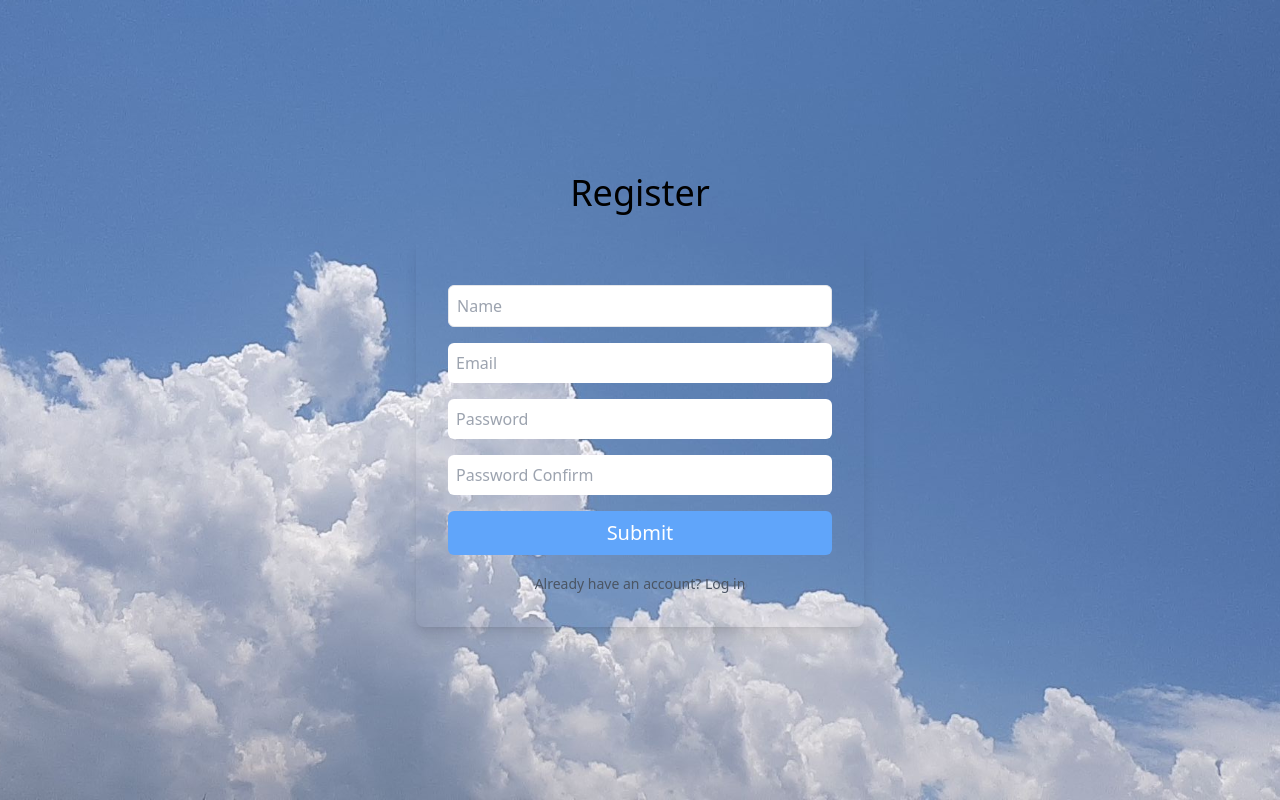
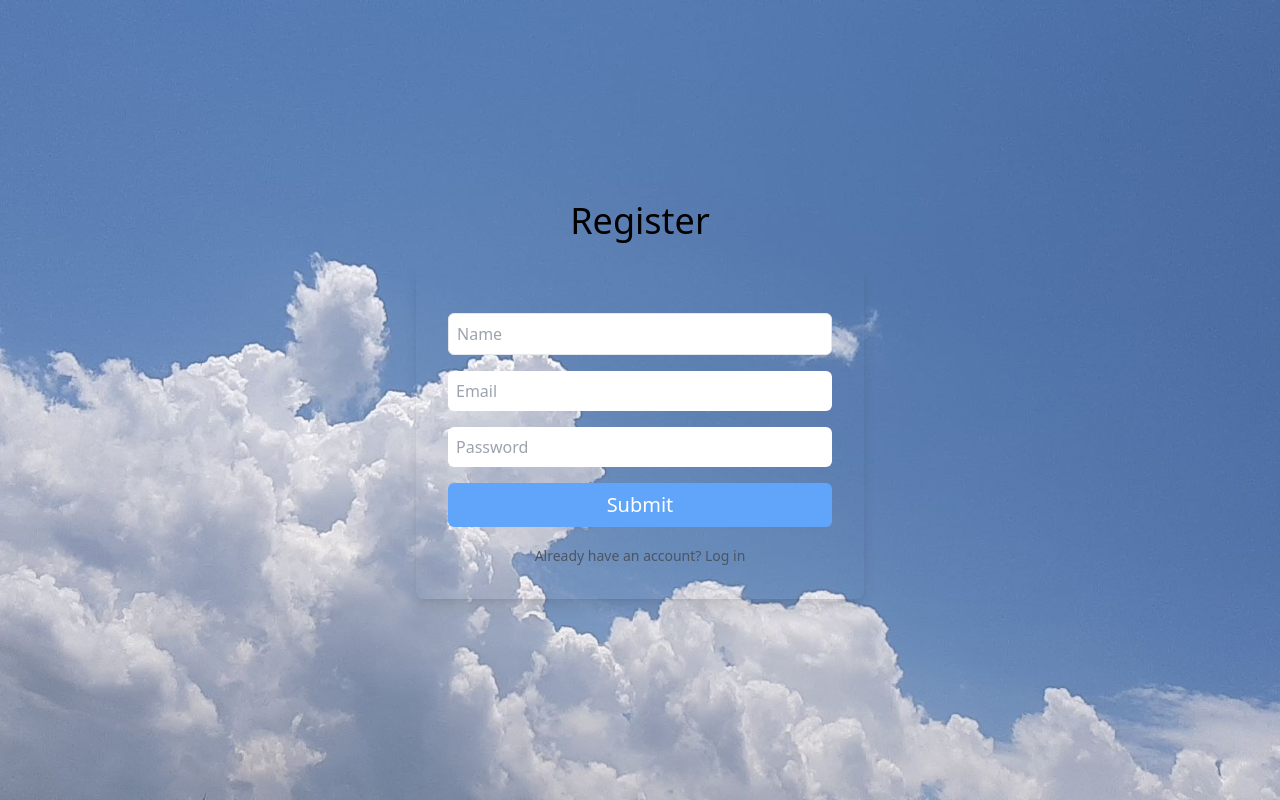
Before and after one commit to Goormkdt-WebIDE/project6sIDE-FE, a React (Vite) app: page /register in a window 1280 px wide. Built offline with nearby package versions, Linux system fonts and the light colour scheme.

Commit message:
회원 가입 페이지 리팩토링 (#5)
* [feat] 회원 가입 기능 구현

* [refactor] 회원 가입 페이지 리팩토링

---------

Co-authored-by: confidential-nt <youyoy689@gmail.com>

```diff
--- /dev/null
+++ b/src/components/EmailInput.tsx
@@ -0,0 +1,35 @@
+import React from "react";
+import { UseFormRegister, UseFormReturn } from "react-hook-form";
+
+interface FormValue {
+  name: string;
+  email: string;
+  password: string;
+  password_confirm: string;
+}
+
+interface EmailInputProps {
+  register: UseFormRegister<FormValue>;
+  errors: UseFormReturn<FormValue>["formState"]["errors"];
+}
+
+const EmailInput: React.FC<EmailInputProps> = ({ register, errors }) => {
+  return (
+    <>
+      <input
+        type="email"
+        placeholder="Email"
+        {...register("email", { required: true, pattern: /^\S+@\S+$/i })}
+        className="border-none rounded-md p-2 w-full mt-4"
+      />
+      {errors.email && (
+        <p className="text-red-500">
+          <span className="inline-block align-middle">⚠ </span>
+          This email field is required
+        </p>
+      )}
+    </>
+  );
+};
+
+export default EmailInput;
--- /dev/null
+++ b/src/components/NameInput.tsx
@@ -0,0 +1,37 @@
+import React from "react";
+import { UseFormRegister, UseFormReturn } from "react-hook-form";
+
+interface FormValue {
+  name: string;
+  email: string;
+  password: string;
+  password_confirm: string;
+}
+
+interface NameInputProps {
+  register: UseFormRegister<FormValue>;
+  errors: UseFormReturn<FormValue>["formState"]["errors"];
+}
+
+const NameInput: React.FC<NameInputProps> = ({ register, errors }) => {
+  return (
+    <>
+      <input
+        placeholder="Name"
+        {...register("name", { required: true, maxLength: 10 })}
+        className="border rounded-md p-2 w-full mt-4"
+      />
+      {errors.name && (
+        <p className="text-red-500">
+          <span className="inline-block align-middle mb-2.5">⚠ </span>
+          This name field is required
+        </p>
+      )}
+      {errors.name?.type === "maxLength" && (
+        <p className="text-red-500">Your input exceeds the maximum length</p>
+      )}
+    </>
+  );
+};
+
+export default NameInput;
--- /dev/null
+++ b/src/components/PasswordInput.tsx
@@ -0,0 +1,38 @@
+import React from "react";
+import { UseFormRegister, UseFormReturn } from "react-hook-form";
+
+interface FormValue {
+  name: string;
+  email: string;
+  password: string;
+  password_confirm: string;
+}
+
+interface PasswordInputProps {
+  register: UseFormRegister<FormValue>;
+  errors: UseFormReturn<FormValue>["formState"]["errors"];
+}
+
+const PasswordInput: React.FC<PasswordInputProps> = ({ register, errors }) => {
+  return (
+    <>
+      <input
+        type="password"
+        placeholder="Password"
+        {...register("password", { required: true, minLength: 6 })}
+        className="border-none rounded-md p-2 w-full mt-4"
+      />
+      {errors.password && errors.password.type === "required" && (
+        <p className="text-red-500">
+          <span className="inline-block align-middle">⚠ </span>
+          This password field is required
+        </p>
+      )}
+      {errors.password && errors.password.type === "minLength" && (
+        <p className="text-red-500">Password must have at least 6 characters</p>
+      )}
+    </>
+  );
+};
+
+export default PasswordInput;
--- a/src/pages/Register.tsx
+++ b/src/pages/Register.tsx
@@ -1,6 +1,11 @@
-import React, { useRef, useState } from "react";
+
+import React, { useState } from "react";
 import { Link } from "react-router-dom";
 import { useForm } from "react-hook-form";
+import NameInput from "../components/NameInput";
+import EmailInput from "../components/EmailInput";
+import PasswordInput from "../components/PasswordInput";
+
 
 interface FormValue {
   name: string;
@@ -13,21 +18,27 @@ function Register() {
   const {
     register,
     handleSubmit,
-    watch,
     formState: { errors },
   } = useForm<FormValue>();
 
   const [errorFromSubmit, setErrorFromSubmit] = useState<string | null>(null);
   const [loading, setLoading] = useState(false);
 
-  const password = useRef<string | null>(null);
-  password.current = watch("password");
-
   const onSubmit = async (data: FormValue) => {
     console.log(data);
     try {
       setLoading(true);
       // 데이터를 서버로 보내는 로직 추가
+      let createUser = await firebase
+        .auth()
+        .createUserWithEmailAndPassword(data.email, data.password);
+      console.log(createUser);
+
+      await firebase.database().ref("users").child(createUser.user.uid).set({
+        name: createUser.user.displayName,
+        image: createUser.user.photoURL,
+      });
+
     } catch (error) {
       setErrorFromSubmit(error.message);
       setLoading(false);
@@ -51,79 +62,10 @@ function Register() {
             className="max-w-md w-full p-8 rounded-lg shadow-lg bg-opacity-90"
             onSubmit={handleSubmit(onSubmit)}
           >
-            <input
-              placeholder="Name"
-              {...register("name", { required: true, maxLength: 10 })}
-              className="border rounded-md p-2 w-full mt-4"
-            />
-            {errors.name && (
-              <p className="text-red-500">
-                <span className="inline-block align-middle mb-2.5">⚠ </span>
-                This name field is required
-              </p>
-            )}
-            {errors.name?.type === "maxLength" && (
-              <p className="text-red-500">
-                Your input exceeds the maximum length
-              </p>
-            )}
 
-            <input
-              type="email"
-              placeholder="Email"
-              {...register("email", { required: true, pattern: /^\S+@\S+$/i })}
-              className="border-none rounded-md p-2 w-full mt-4"
-            />
-            {errors.email && (
-              <p className="text-red-500">
-                <span className="inline-block align-middle">⚠ </span>
-                This email field is required
-              </p>
-            )}
-
-            <input
-              type="password"
-              placeholder="Password"
-              {...register("password", { required: true, minLength: 6 })}
-              className="border-none rounded-md p-2 w-full mt-4"
-            />
-            {errors.password && errors.password.type === "required" && (
-              <p className="text-red-500">
-                <span className="inline-block align-middle">⚠ </span>
-                This password field is required
-              </p>
-            )}
-            {errors.password && errors.password.type === "minLength" && (
-              <p className="text-red-500">
-                Password must have at least 6 characters
-              </p>
-            )}
-
-            <input
-              type="password"
-              placeholder="Password Confirm"
-              {...register("password_confirm", {
-                required: true,
-                validate: (value) => value === password.current,
-              })}
-              className="border-none rounded-md p-2 w-full mt-4"
-            />
-            {errors.password_confirm &&
-              errors.password_confirm.type === "required" && (
-                <p className="text-red-500">
-                  <span className="inline-block align-middle">⚠ </span>
-                  This password confirm field is required
-                </p>
-              )}
-            {errors.password_confirm &&
-              errors.password_confirm.type === "validate" && (
-                <p className="text-red-500">The passwords do not match</p>
-              )}
-
-            {errorFromSubmit && (
-              <p className="text-red-500">{errorFromSubmit}</p>
-            )}
-
+            <NameInput register={register} errors={errors} />
+            <EmailInput register={register} errors={errors} />
+            <PasswordInput register={register} errors={errors} />
             <input
               type="submit"
               disabled={loading}
```
